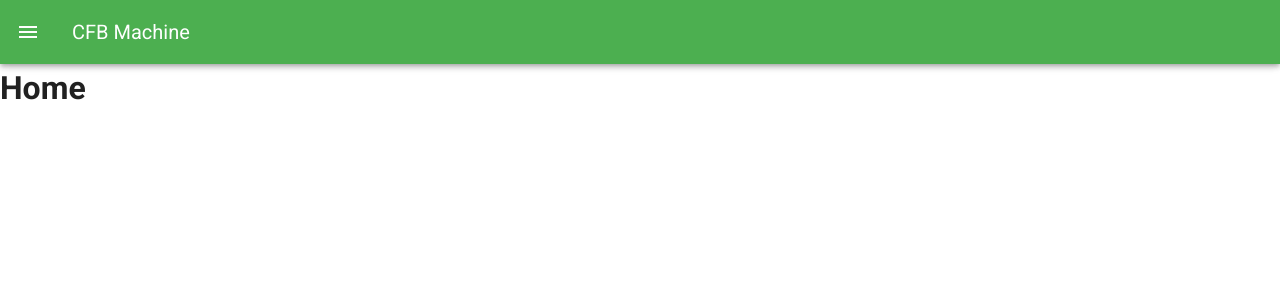
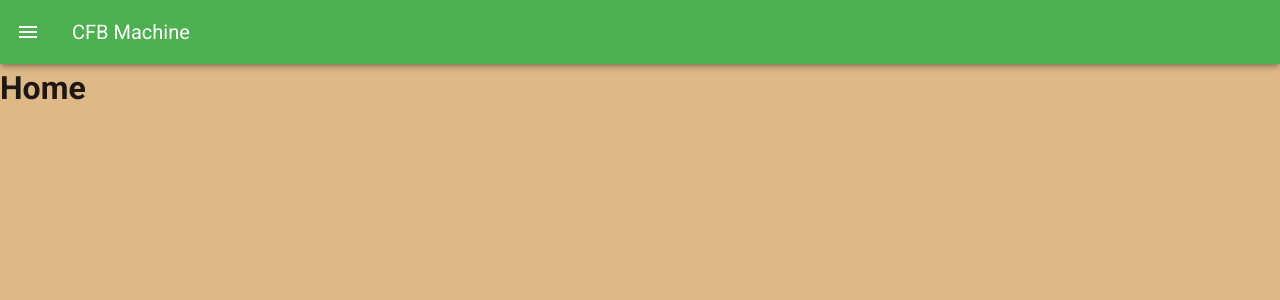
Before and after one commit to adavisson/cfb-machine-vuetify, a Vue app: page / in a window 1280 px wide. Shown: the top 300 px of the page. Built offline with nearby package versions, Linux system fonts and the light colour scheme.

Commit message:
set background color

```diff
--- a/src/App.vue
+++ b/src/App.vue
@@ -24,3 +24,9 @@ export default {
   })
 };
 </script>
+
+<style scoped>
+  #app {
+    background-color: burlywood;
+  }
+</style>
```
